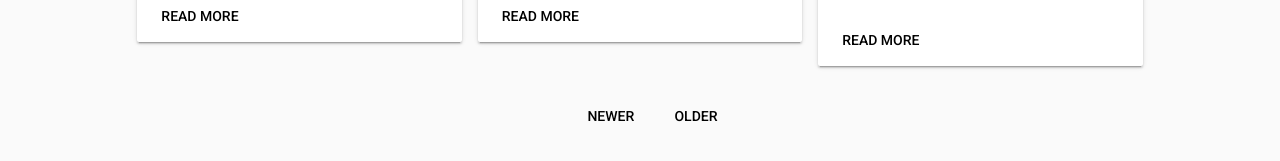
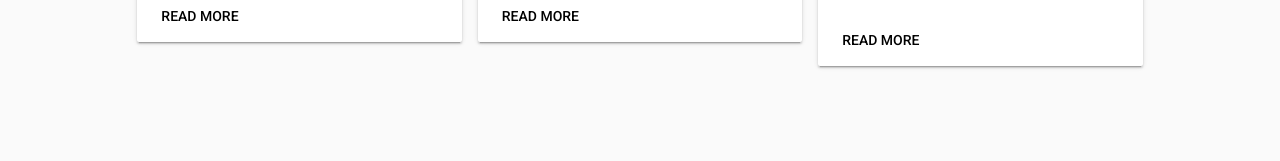
Before and after one commit to mcomisso/mcomisso.github.io, a Jekyll site: the page built from blog/index.html, in a window 1280 px wide. Shown: the part 696-857 px from the top of the page. Built offline with Jekyll 4.4.1, drawn with Linux system fonts in a browser that asks for light colours; nearby versions of some CDN libraries; the list of posts is cut into pages by our own code.

Commit message:
Quick fix for pagination

```diff
--- a/blog/index.html
+++ b/blog/index.html
@@ -43,14 +43,14 @@
     </div>
     {% endfor %}
   </div>
+
+  {% if paginator.total_pages > 1%}
   <div class="mdl-grid">
     <!-- paginator -->
-    {% assign first_page = "" %}
-    {% assign last_page = "" %}
     {% if paginator.page == 1 %}
-      {{ first_page = "mdl-button--disabled" }}
+      {% assign first_page = "mdl-button--disabled" %}
     {% else if paginator.page == paginator.total_pages %}
-      {{ last_page = "mdl-button--disabled" }}
+      {% assign last_page = "mdl-button--disabled" %}
     {% endif %}
     <div class="mdl-cell mdl-cell--1-col mdl-cell--5-offset">
       <a class="mdl-button {{ first_page }}" href="{{paginator.previous_page_path}}">NEWER</a>
@@ -59,6 +59,7 @@
       <a class="mdl-button {{ last_page }}" href="{{paginator.next_page_path}}">OLDER</a>
     </div>
 
+    {% endif %}
 
   </div>
 </div>
```
